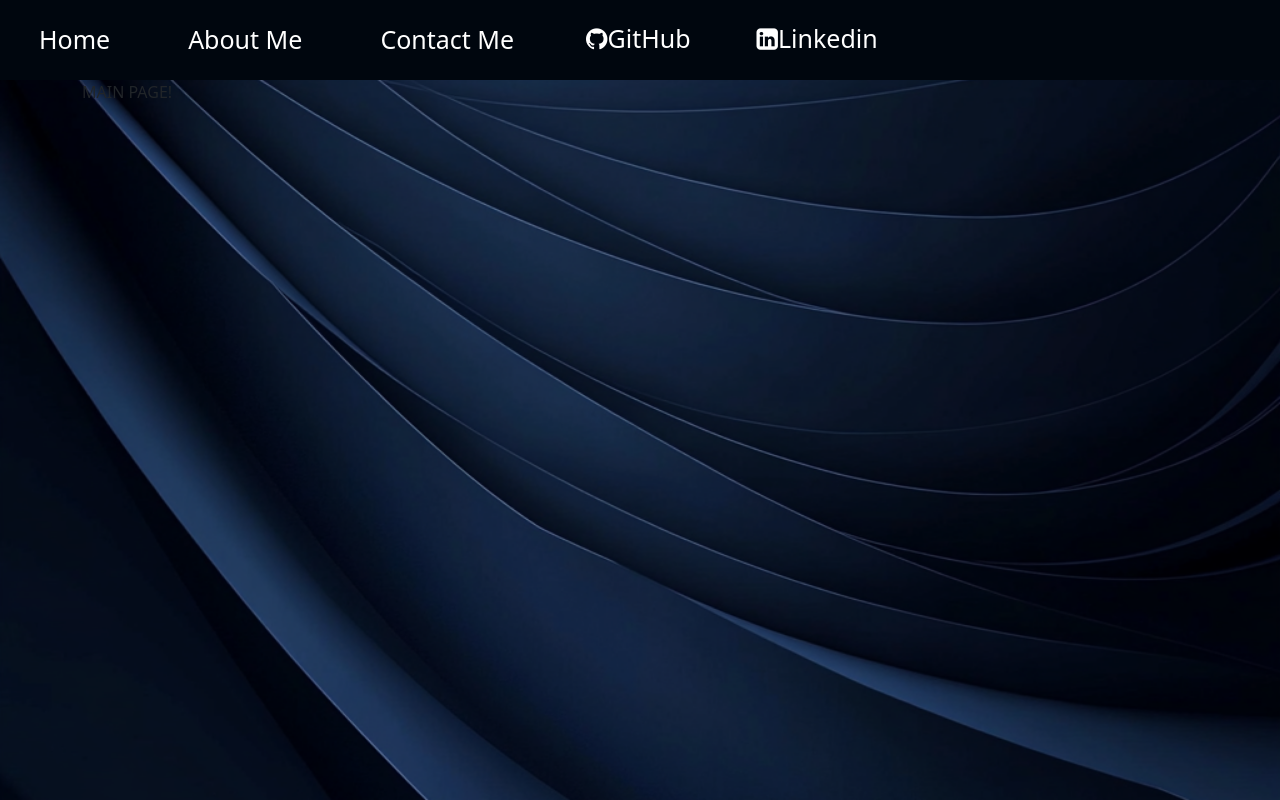
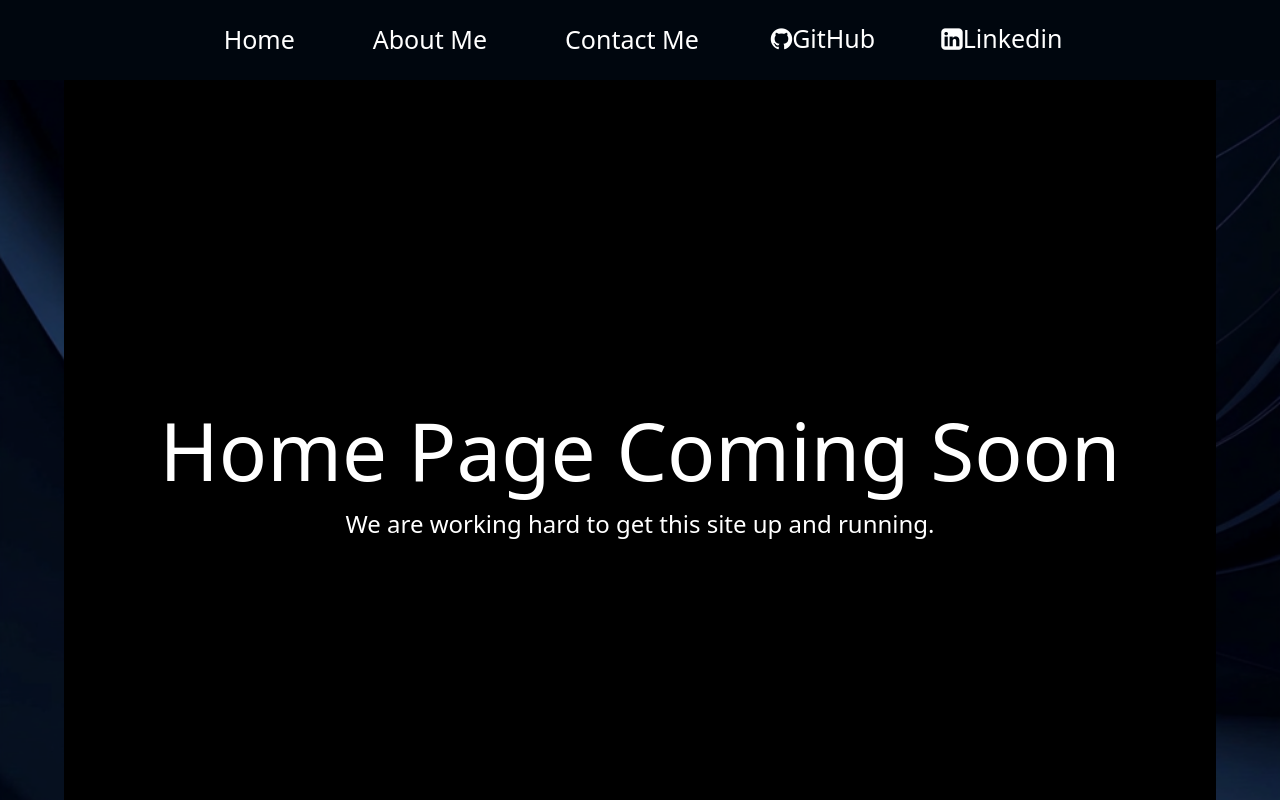
Before and after one commit to ilgharr/my_website, a React (Create React App) app: page / in a window 1280 px wide. Built offline with nearby package versions, Linux system fonts and the light colour scheme.

Commit message:
'home page coming soon' added and centered the navbar

```diff
--- a/public/index.css
+++ b/public/index.css
@@ -27,6 +27,7 @@ html,body {
 
 .main-nav {
     font-size: 25px;
+    margin: auto;
 }
 
 .nav-buttons{
@@ -147,3 +148,5 @@ html,body {
 .contact-me input[type="submit"]:hover {
     background-color: #005bb5;
 }
+
+/*-------------------------------------------------*/
--- a/src/components/Main.js
+++ b/src/components/Main.js
@@ -1,13 +1,16 @@
 import React from 'react';
 import 'bootstrap/dist/css/bootstrap.min.css';
-import AboutMe from './AboutMe';
-import ContactMe from './ContactMe';
-import {Container} from "react-bootstrap";
+import {Container, Row, Col} from "react-bootstrap";
 
 export default function Main() {
     return (
-        <Container>
-            MAIN PAGE!
+        <Container fluid className="d-flex justify-content-center align-items-center" style={{ height: '100vh', width: '90vw', backgroundColor: '#000', color: '#fff' }}>
+            <Row className="text-center">
+                <Col>
+                    <h1 style={{ fontSize: '5rem' }}>Home Page Coming Soon</h1>
+                    <p style={{ fontSize: '1.5rem' }}>We are working hard to get this site up and running.</p>
+                </Col>
+            </Row>
         </Container>
     )
 }
```
